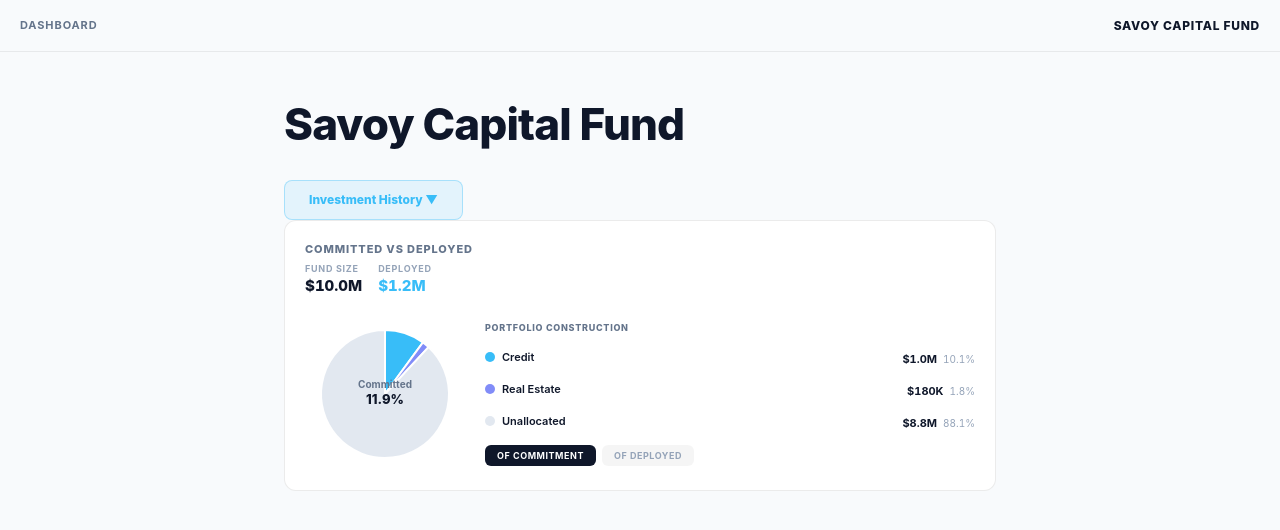
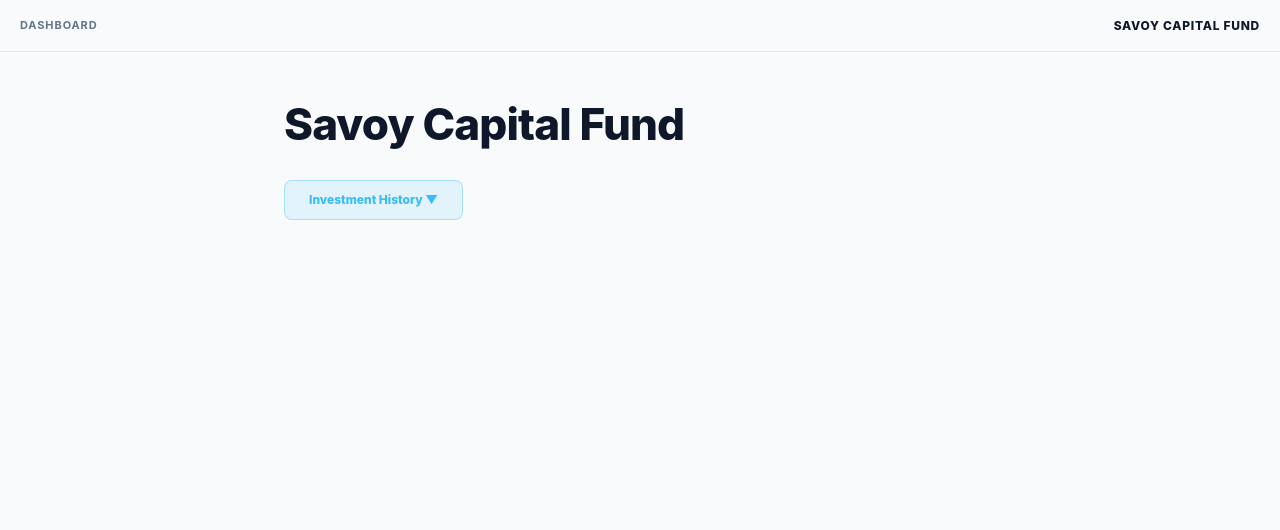
Before and after one commit to hteaopco/savoycapital, a Next.js app: page / in a window 1280 px wide. Shown: the top 530 px of the page. Built offline with nearby package versions, Linux system fonts and the light colour scheme.

Commit message:
Revert "Add fund overview pie chart with committed/deployed toggle"
This reverts commit 5ea185d96038963a78b4e332b08c8f33510b555d.

```diff
--- a/app/page.tsx
+++ b/app/page.tsx
@@ -688,131 +688,6 @@ function InvestmentHistoryTable() {
     </div>
   );
 }
-
-// --- Fund Overview Pie Chart ---
-function FundOverview() {
-  const [mode, setMode] = useState<"committed" | "deployed">("committed");
-  const FUND_SIZE = 10_000_000;
-  const CREDIT = 1_010_000;
-  const REAL_ESTATE = 180_000;
-  const DEPLOYED = CREDIT + REAL_ESTATE;
-  const UNALLOCATED = FUND_SIZE - DEPLOYED;
-
-  const slicesCommitted = [
-    { label: "Credit", value: CREDIT, color: "#38bdf8" },
-    { label: "Real Estate", value: REAL_ESTATE, color: "#818cf8" },
-    { label: "Unallocated", value: UNALLOCATED, color: "#e2e8f0" },
-  ];
-  const slicesDeployed = [
-    { label: "Credit", value: CREDIT, color: "#38bdf8" },
-    { label: "Real Estate", value: REAL_ESTATE, color: "#818cf8" },
-  ];
-
-  const slices = mode === "committed" ? slicesCommitted : slicesDeployed;
-  const total = slices.reduce((s, r) => s + r.value, 0);
-
-  // Build SVG pie slices
-  const cx = 80, cy = 80, r = 64;
-  let cumAngle = -Math.PI / 2;
-  const paths = slices.map(slice => {
-    const angle = (slice.value / total) * 2 * Math.PI;
-    const x1 = cx + r * Math.cos(cumAngle);
-    const y1 = cy + r * Math.sin(cumAngle);
-    cumAngle += angle;
-    const x2 = cx + r * Math.cos(cumAngle);
-    const y2 = cy + r * Math.sin(cumAngle);
-    const large = angle > Math.PI ? 1 : 0;
-    return { d: `M${cx},${cy} L${x1},${y1} A${r},${r},0,${large},1,${x2},${y2} Z`, color: slice.color };
-  });
-
-  const fmtShort = (n: number) => n >= 1_000_000
-    ? `$${(n / 1_000_000).toFixed(1)}M`
-    : `$${(n / 1_000).toFixed(0)}K`;
-
-  const divisor = mode === "committed" ? FUND_SIZE : DEPLOYED;
-
-  return (
-    <div style={{
-      background: "#ffffff", border: "1px solid rgba(0,0,0,0.08)",
-      borderRadius: 12, padding: "20px 20px 16px", marginBottom: 16,
-    }}>
-      {/* Header */}
-      <div style={{ display: "flex", justifyContent: "space-between", alignItems: "flex-start", marginBottom: 16 }}>
-        <div>
-          <div style={{ fontSize: 11, fontWeight: 800, textTransform: "uppercase", letterSpacing: ".08em", color: "#64748b", marginBottom: 4 }}>
-            Committed vs Deployed
-          </div>
-          <div style={{ display: "flex", gap: 16 }}>
-            <div>
-              <div style={{ fontSize: 9, fontWeight: 700, textTransform: "uppercase", letterSpacing: ".08em", color: "#94a3b8" }}>Fund Size</div>
-              <div style={{ fontSize: 15, fontWeight: 800, color: "#0f172a", fontVariantNumeric: "tabular-nums" }}>$10.0M</div>
-            </div>
-            <div>
-              <div style={{ fontSize: 9, fontWeight: 700, textTransform: "uppercase", letterSpacing: ".08em", color: "#94a3b8" }}>Deployed</div>
-              <div style={{ fontSize: 15, fontWeight: 800, color: "#38bdf8", fontVariantNumeric: "tabular-nums" }}>{fmtShort(DEPLOYED)}</div>
-            </div>
-          </div>
-        </div>
-      </div>
-
-      {/* Chart + Legend */}
-      <div style={{ display: "flex", alignItems: "center", gap: 20 }}>
-        {/* SVG Pie */}
-        <svg width={160} height={160} viewBox="0 0 160 160" style={{ flexShrink: 0 }}>
-          {paths.map((p, i) => (
-            <path key={i} d={p.d} fill={p.color} stroke="#ffffff" strokeWidth={2} />
-          ))}
-          {/* Center label */}
-          <text x={cx} y={cy - 6} textAnchor="middle" fontSize={10} fontWeight={700} fill="#64748b">
-            {mode === "committed" ? "Committed" : "Deployed"}
-          </text>
-          <text x={cx} y={cy + 10} textAnchor="middle" fontSize={13} fontWeight={800} fill="#0f172a">
-            {mode === "committed" ? "11.9%" : "100%"}
-          </text>
-        </svg>
-
-        {/* Legend */}
-        <div style={{ flex: 1 }}>
-          <div style={{ fontSize: 9, fontWeight: 800, textTransform: "uppercase", letterSpacing: ".08em", color: "#64748b", marginBottom: 10 }}>
-            Portfolio Construction
-          </div>
-          {slices.map(s => (
-            <div key={s.label} style={{ display: "flex", justifyContent: "space-between", alignItems: "center", marginBottom: 8 }}>
-              <div style={{ display: "flex", alignItems: "center", gap: 7 }}>
-                <div style={{ width: 10, height: 10, borderRadius: "50%", background: s.color, flexShrink: 0 }} />
-                <span style={{ fontSize: 11, fontWeight: 600, color: "#0f172a" }}>{s.label}</span>
-              </div>
-              <div style={{ textAlign: "right" }}>
-                <span style={{ fontSize: 11, fontWeight: 700, color: "#0f172a", fontVariantNumeric: "tabular-nums" }}>
-                  {fmtShort(s.value)}
-                </span>
-                <span style={{ fontSize: 10, color: "#94a3b8", marginLeft: 6, fontVariantNumeric: "tabular-nums" }}>
-                  {(s.value / divisor * 100).toFixed(1)}%
-                </span>
-              </div>
-            </div>
-          ))}
-          {/* Toggle */}
-          <div style={{ display: "flex", gap: 6, marginTop: 12 }}>
-            {(["committed", "deployed"] as const).map(m => (
-              <button key={m} onClick={() => setMode(m)} style={{
-                padding: "4px 12px", borderRadius: 6, fontSize: 9, fontWeight: 700,
-                cursor: "pointer", fontFamily: "inherit", border: "none",
-                textTransform: "uppercase", letterSpacing: ".06em",
-                background: mode === m ? "#0f172a" : "rgba(0,0,0,0.04)",
-                color: mode === m ? "#ffffff" : "#94a3b8",
-                transition: "all .15s",
-              }}>
-                {m === "committed" ? "Of Commitment" : "Of Deployed"}
-              </button>
-            ))}
-          </div>
-        </div>
-      </div>
-    </div>
-  );
-}
-
 export default function Home() {
   const [menuOpen, setMenuOpen] = useState(false);
   const [investOpen, setInvestOpen] = useState(false);
@@ -861,9 +736,9 @@ export default function Home() {
           }}>
             Investment History {investOpen ? "▲" : "▼"}
           </button>
-          <FundOverview />
           {investOpen && (
             <div>
+
               <InvestmentCard />
             </div>
           )}
```
